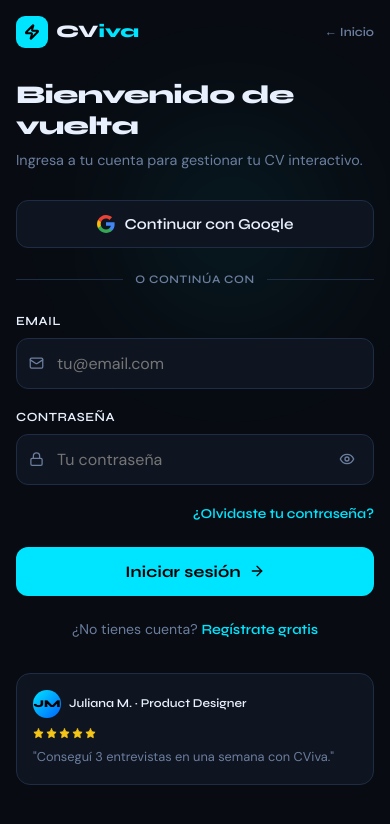
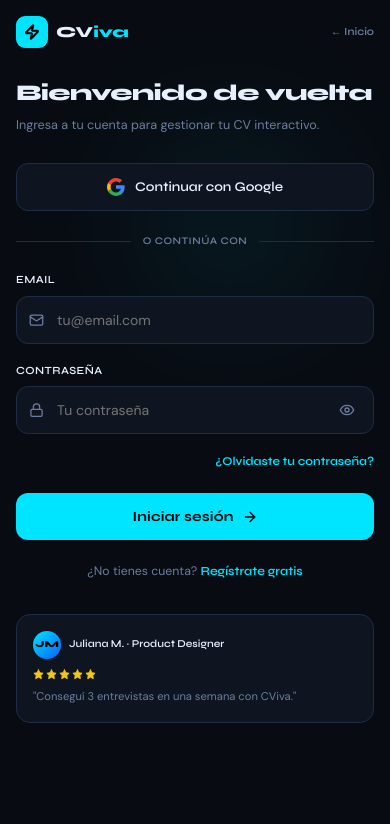
Before and after one commit to saintvedha-gif/cviva, a React (Vite) app: page /auth/login in a window 390 px wide. Shown: the top 824 px of the page. Built offline with nearby package versions, Linux system fonts and the light colour scheme.

Commit message:
Responsive/mobile: fix hero, footer and global styles to prevent horizontal overflow and improve mobile layout

```diff
--- a/src/GlobalStyles.jsx
+++ b/src/GlobalStyles.jsx
@@ -28,6 +28,7 @@
         line-height: 1.6;
         -webkit-font-smoothing: antialiased;
         transition: background 0.4s, color 0.4s;
+        overflow-x: hidden;
       }
       h1,h2,h3,h4 { font-family: 'Syne', sans-serif; font-weight: 800; line-height: 1.1; }
       ::selection { background: var(--accent); color: #000; }
@@ -40,7 +41,7 @@
         to   { opacity: 1; transform: translateY(0); }
       }
       @keyframes pulse-ring {
-        0%   { transform: scale(1);   opacity: 0.7; }
+        0%   { transform: scale(1);    opacity: 0.7; }
         100% { transform: scale(1.55); opacity: 0; }
       }
       @keyframes float {
@@ -55,6 +56,7 @@
         0%   { background-position: -200% center; }
         100% { background-position:  200% center; }
       }
+
       .fade-up  { animation: fadeUp 0.7s cubic-bezier(.22,1,.36,1) both; }
       .d1 { animation-delay: 0.05s; }
       .d2 { animation-delay: 0.15s; }
@@ -63,6 +65,7 @@
       .d5 { animation-delay: 0.50s; }
       .float-anim { animation: float 6s ease-in-out infinite; }
       .ticker-track { animation: ticker 28s linear infinite; }
+
       .btn-primary {
         display: inline-flex; align-items: center; gap: 8px;
         background: var(--accent); color: #000;
@@ -70,6 +73,7 @@
         padding: 14px 28px; border-radius: 10px; border: none; cursor: pointer;
         transition: transform 0.18s, box-shadow 0.18s, opacity 0.18s;
         text-decoration: none; letter-spacing: 0.01em;
+        white-space: nowrap;
       }
       .btn-primary:hover { transform: translateY(-2px); box-shadow: var(--accent-glow); }
       .btn-ghost {
@@ -79,7 +83,7 @@
         padding: 13px 26px; border-radius: 10px;
         border: 1.5px solid var(--border); cursor: pointer;
         transition: border-color 0.18s, background 0.18s, transform 0.18s;
-        text-decoration: none;
+        text-decoration: none; white-space: nowrap;
       }
       .btn-ghost:hover { border-color: var(--accent); background: var(--accent-soft); transform: translateY(-2px); }
       .card {
@@ -108,11 +112,126 @@
                           linear-gradient(90deg, var(--border) 1px, transparent 1px);
         background-size: 48px 48px;
       }
+
+      /* ── Nav mobile ── */
+      .desktop-nav { display: flex !important; }
+      .mobile-menu-btn { display: none !important; }
+      .mobile-nav-menu { display: none; }
+
+      /* ── Dashboard ── */
+      .dash-main { margin-left: 240px; transition: margin-left 0.25s; }
+      .dash-content { padding: 28px; }
+      .topbar-menu-btn { display: none !important; }
+
+      /* ── CV Editor layout ── */
+      .cv-editor-layout { display: flex; gap: 24px; align-items: flex-start; }
+      .cv-editor-panel  { flex: 1 1 480px; min-width: 0; }
+      .cv-preview-panel { flex: 0 0 340px; position: sticky; top: 88px; }
+
+      /* ── Tablet (max 1024px) ── */
+      @media (max-width: 1024px) {
+        .cv-preview-panel { flex: 0 0 280px; }
+      }
+
+      /* ── Mobile (max 768px) ── */
+      @media (max-width: 768px) {
+        html, body { font-size: 15px; }
+
+        /* Nav */
+        .desktop-nav { display: none !important; }
+        .mobile-menu-btn { display: flex !important; }
+        .mobile-nav-menu { display: flex; }
+        nav { padding: 0 16px !important; }
+        nav > div { height: 56px !important; }
+
+        /* Hero */
+        #hero { padding: 90px 16px 60px !important; min-height: auto !important; }
+        .hero-grid {
+          grid-template-columns: 1fr !important;
+          gap: 32px !important;
+          text-align: center;
+        }
+        /* Reduce hero headline and spacing so it fits smaller screens */
+        .hero-grid h1 {
+          font-size: clamp(1.8rem, 6.5vw, 2.6rem) !important;
+          letter-spacing: -0.01em !important;
+          line-height: 1.06 !important;
+          margin-bottom: 10px !important;
+          word-break: break-word !important;
+          overflow-wrap: break-word !important;
+        }
+        .hero-grid p { max-width: 100% !important; padding: 0 6px; font-size: 0.98rem !important; }
+        .hero-cta { justify-content: center !important; gap: 8px !important; }
+        .hero-cta .btn-primary { padding: 10px 14px !important; font-size: 0.9rem !important; }
+        .hero-cta .btn-ghost { padding: 10px 12px !important; font-size: 0.88rem !important; }
+        /* Slightly scale down mockup to fit narrow viewports */
+        .hero-grid .float-anim > div { transform: scale(0.92); max-width: 300px !important; }
+        /* hide large absolute decorations that cause overflow */
+        .hero-deco { display: none !important; }
+        .hero-grid > div:first-child { order: 1; }
+        .hero-grid > div:nth-child(2) { order: 2; }
+        .hero-grid .float-anim { justify-content: center !important; }
+        .hero-grid .float-anim > div { max-width: 100% !important; width: 100% !important; }
+        .hero-cta { justify-content: center !important; flex-wrap: wrap; }
+
+        /* Auth */
+        .auth-left { display: none !important; }
+
+        /* Dashboard layout */
+        .dash-main { margin-left: 0 !important; }
+        .dash-content { padding: 16px !important; }
+        .topbar-menu-btn { display: flex !important; }
+
+        /* CV Editor — stack vertically */
+        .cv-editor-layout { flex-direction: column !important; }
+        .cv-editor-panel  { flex: none !important; width: 100% !important; }
+        .cv-preview-panel {
+          flex: none !important;
+          width: 100% !important;
+          position: static !important;
+        }
+
+        /* Cards grid */
+        .card { border-radius: 14px; }
+
+        /* Stats grid */
+        .stats-grid { grid-template-columns: 1fr 1fr !important; }
+
+        /* Buttons */
+        .btn-primary, .btn-ghost { padding: 11px 18px; font-size: 0.88rem; }
+        /* Footer adjustments */
+        footer { padding: 36px 16px 28px !important; }
+        footer > div { max-width: 100% !important; padding: 0 8px; }
+        footer .grid-footer { display: grid; grid-template-columns: 1fr !important; gap: 18px !important; }
+        footer p { max-width: 100% !important; }
+        footer a { white-space: normal !important; }
+      }
+
+      /* ── Small mobile (max 420px) ── */
+      @media (max-width: 420px) {
+        html, body { font-size: 14px; }
+        #hero { padding: 80px 12px 48px !important; }
+        .btn-primary, .btn-ghost { padding: 10px 14px; font-size: 0.85rem; }
+        .stats-grid { grid-template-columns: 1fr !important; }
+        .dash-content { padding: 12px !important; }
+        .hero-deco { display: none !important; }
+        html, body, #root { max-width: 100vw; overflow-x: hidden; overscroll-behavior-x: none; }
+        /* Tighten headline further on very small screens */
+        .hero-grid h1 { font-size: clamp(1.6rem, 7.5vw, 2.2rem) !important; }
+        .hero-grid p { font-size: 0.95rem !important; }
+        .hero-grid .float-anim > div { transform: scale(0.88); }
+        /* Footer very small screens */
+        footer { padding: 28px 12px 20px !important; }
+        footer .grid-footer { gap: 12px !important; }
+        /* Keep footer layout similar but smaller: 2 columns, reduced gaps and fonts */
+        footer .grid-footer { grid-template-columns: repeat(2, 1fr) !important; gap: 12px !important; }
+        footer p { font-size: 0.78rem !important; }
+        footer .footer-social-link { width: 30px !important; height: 30px !important; }
+        footer .footer-copy, footer .footer-powered { font-size: 0.72rem !important; }
+        footer .grid-footer > div { padding-right: 6px !important; }
+      }
     `}</style>
   );
 };
 
 export default GlobalStyles;
-// This file already exports GlobalStyles — appending mobile media queries via a second component
-// is handled inside the existing <style> tag. No changes needed here since AuthLayout
-// handles its own responsive styles inline.
--- a/src/components/dashboard/CVEditorPage.jsx
+++ b/src/components/dashboard/CVEditorPage.jsx
@@ -1,13 +1,13 @@
 // src/components/dashboard/CVEditorPage.jsx
 import { useState } from "react";
-import { Plus, Trash2, Save, Eye, Upload, User, Briefcase, GraduationCap, Wrench, FileText } from "lucide-react";
+import { Plus, Trash2, Save, Eye, User, Briefcase, GraduationCap, Wrench, FileText } from "lucide-react";
 import ExportModal from "./ExportModal";
 
 const TABS = [
-  { id: "info",       label: "Información",  icon: User },
-  { id: "experience", label: "Experiencia",  icon: Briefcase },
-  { id: "education",  label: "Educación",    icon: GraduationCap },
-  { id: "skills",     label: "Habilidades",  icon: Wrench },
+  { id: "info",       label: "Info",        icon: User },
+  { id: "experience", label: "Experiencia", icon: Briefcase },
+  { id: "education",  label: "Educación",   icon: GraduationCap },
+  { id: "skills",     label: "Skills",      icon: Wrench },
 ];
 
 const Field = ({ label, value, onChange, placeholder, type = "text", multiline = false }) => (
@@ -26,6 +26,7 @@
           borderRadius: 10, padding: "10px 14px", color: "var(--text)",
           fontFamily: "DM Sans,sans-serif", fontSize: "0.88rem", resize: "vertical",
           outline: "none", transition: "border-color 0.18s", lineHeight: 1.6,
+          width: "100%",
         }}
         onFocus={e => e.target.style.borderColor = "var(--accent)"}
         onBlur={e => e.target.style.borderColor = "var(--border)"}
@@ -41,6 +42,7 @@
           borderRadius: 10, padding: "10px 14px", color: "var(--text)",
           fontFamily: "DM Sans,sans-serif", fontSize: "0.88rem",
           outline: "none", transition: "border-color 0.18s",
+          width: "100%",
         }}
         onFocus={e => e.target.style.borderColor = "var(--accent)"}
         onBlur={e => e.target.style.borderColor = "var(--border)"}
@@ -56,6 +58,7 @@
   const [activeTab, setActiveTab] = useState("info");
   const [showExport, setShowExport] = useState(false);
   const [saved, setSaved] = useState(false);
+  const [showPreview, setShowPreview] = useState(false);
 
   const [info, setInfo] = useState({
     name: "", role: "", email: "", phone: "", location: "", linkedin: "", summary: "",
@@ -72,7 +75,6 @@
   };
 
   const handleSave = () => {
-    // Sprint 4: persist to Supabase
     setSaved(true);
     setTimeout(() => setSaved(false), 2000);
   };
@@ -86,25 +88,26 @@
   const removeEdu = (id) => setEducation(prev => prev.filter(e => e.id !== id));
 
   return (
-    <div style={{ display: "flex", gap: 24, alignItems: "flex-start", flexWrap: "wrap" }}>
+    <div className="cv-editor-layout">
 
       {/* ── Editor panel ── */}
-      <div style={{ flex: "1 1 480px", minWidth: 0, display: "flex", flexDirection: "column", gap: 20 }}>
+      <div className="cv-editor-panel" style={{ display: "flex", flexDirection: "column", gap: 20 }}>
 
         {/* Tabs */}
-        <div style={{ display: "flex", gap: 6, background: "var(--surface)", border: "1px solid var(--border)", borderRadius: 12, padding: 5, flexWrap: "wrap" }}>
+        <div style={{ display: "flex", gap: 5, background: "var(--surface)", border: "1px solid var(--border)", borderRadius: 12, padding: 5, flexWrap: "wrap" }}>
           {TABS.map(({ id, label, icon: Icon }) => {
             const active = activeTab === id;
             return (
               <button key={id} onClick={() => setActiveTab(id)} style={{
                 display: "flex", alignItems: "center", gap: 6,
-                padding: "8px 14px", borderRadius: 8, border: "none", cursor: "pointer",
+                padding: "8px 12px", borderRadius: 8, border: "none", cursor: "pointer",
                 background: active ? "var(--accent)" : "transparent",
                 color: active ? "#000" : "var(--muted)",
-                fontFamily: "Syne,sans-serif", fontWeight: 700, fontSize: "0.8rem",
-                transition: "all 0.18s", whiteSpace: "nowrap",
+                fontFamily: "Syne,sans-serif", fontWeight: 700, fontSize: "0.78rem",
+                transition: "all 0.18s", whiteSpace: "nowrap", flex: "1 1 auto",
+                justifyContent: "center",
               }}>
-                <Icon size={14} /> {label}
+                <Icon size={13} /> {label}
               </button>
             );
           })}
@@ -112,11 +115,11 @@
 
         {/* Tab: Info */}
         {activeTab === "info" && (
-          <div style={{ display: "flex", flexDirection: "column", gap: 14, background: "var(--surface)", border: "1px solid var(--border)", borderRadius: 16, padding: 24 }}>
+          <div style={{ display: "flex", flexDirection: "column", gap: 14, background: "var(--surface)", border: "1px solid var(--border)", borderRadius: 16, padding: 20 }}>
             <h3 style={{ fontFamily: "Syne,sans-serif", fontWeight: 800, fontSize: "0.95rem", color: "var(--text)", margin: 0 }}>
               Información personal
             </h3>
-            <div style={{ display: "grid", gridTemplateColumns: "1fr 1fr", gap: 14 }}>
+            <div style={{ display: "grid", gridTemplateColumns: "repeat(auto-fit, minmax(200px, 1fr))", gap: 14 }}>
               <Field label="Nombre completo" value={info.name} onChange={v => setInfo(p => ({ ...p, name: v }))} placeholder="Juan Pérez" />
               <Field label="Cargo / Rol" value={info.role} onChange={v => setInfo(p => ({ ...p, role: v }))} placeholder="Full Stack Developer" />
               <Field label="Email" value={info.email} onChange={v => setInfo(p => ({ ...p, email: v }))} placeholder="juan@email.com" type="email" />
@@ -146,7 +149,7 @@
                     </button>
                   )}
                 </div>
-                <div style={{ display: "grid", gridTemplateColumns: "1fr 1fr", gap: 12 }}>
+                <div style={{ display: "grid", gridTemplateColumns: "repeat(auto-fit, minmax(180px, 1fr))", gap: 12 }}>
                   <Field label="Empresa" value={exp.company} onChange={v => updateExp(exp.id, "company", v)} placeholder="Google" />
                   <Field label="Período" value={exp.period} onChange={v => updateExp(exp.id, "period", v)} placeholder="2022 - Presente" />
                 </div>
@@ -159,7 +162,7 @@
               padding: "12px", borderRadius: 10, border: "1.5px dashed var(--border)",
               background: "transparent", color: "var(--muted)", cursor: "pointer",
               fontFamily: "Syne,sans-serif", fontWeight: 600, fontSize: "0.85rem",
-              transition: "border-color 0.18s, color 0.18s",
+              transition: "border-color 0.18s, color 0.18s", width: "100%",
             }}
               onMouseEnter={e => { e.currentTarget.style.borderColor = "var(--accent)"; e.currentTarget.style.color = "var(--accent)"; }}
               onMouseLeave={e => { e.currentTarget.style.borderColor = "var(--border)"; e.currentTarget.style.color = "var(--muted)"; }}
@@ -187,7 +190,7 @@
                     </button>
                   )}
                 </div>
-                <div style={{ display: "grid", gridTemplateColumns: "1fr 1fr", gap: 12 }}>
+                <div style={{ display: "grid", gridTemplateColumns: "repeat(auto-fit, minmax(180px, 1fr))", gap: 12 }}>
                   <Field label="Institución" value={edu.institution} onChange={v => updateEdu(edu.id, "institution", v)} placeholder="Universidad Nacional" />
                   <Field label="Período" value={edu.period} onChange={v => updateEdu(edu.id, "period", v)} placeholder="2018 - 2022" />
                 </div>
@@ -199,7 +202,7 @@
               padding: "12px", borderRadius: 10, border: "1.5px dashed var(--border)",
               background: "transparent", color: "var(--muted)", cursor: "pointer",
               fontFamily: "Syne,sans-serif", fontWeight: 600, fontSize: "0.85rem",
-              transition: "border-color 0.18s, color 0.18s",
+              transition: "border-color 0.18s, color 0.18s", width: "100%",
             }}
               onMouseEnter={e => { e.currentTarget.style.borderColor = "var(--accent)"; e.currentTarget.style.color = "var(--accent)"; }}
               onMouseLeave={e => { e.currentTarget.style.borderColor = "var(--border)"; e.currentTarget.style.color = "var(--muted)"; }}
@@ -211,7 +214,7 @@
 
         {/* Tab: Skills */}
         {activeTab === "skills" && (
-          <div style={{ background: "var(--surface)", border: "1px solid var(--border)", borderRadius: 16, padding: 24, display: "flex", flexDirection: "column", gap: 14 }}>
+          <div style={{ background: "var(--surface)", border: "1px solid var(--border)", borderRadius: 16, padding: 20, display: "flex", flexDirection: "column", gap: 14 }}>
             <h3 style={{ fontFamily: "Syne,sans-serif", fontWeight: 800, fontSize: "0.95rem", color: "var(--text)", margin: 0 }}>
               Habilidades
             </h3>
@@ -259,11 +262,23 @@
           >
             <FileText size={15} /> Exportar
           </button>
+
+          {/* Mobile preview toggle */}
+          <button onClick={() => setShowPreview(p => !p)} className="preview-toggle-btn" style={{
+            flex: 1, minWidth: 120, display: "none", alignItems: "center", justifyContent: "center", gap: 8,
+            padding: "12px 20px", borderRadius: 10, cursor: "pointer",
+            background: showPreview ? "var(--accent-soft)" : "transparent", color: showPreview ? "var(--accent)" : "var(--muted)",
+            border: "1.5px solid var(--border)",
+            fontFamily: "Syne,sans-serif", fontWeight: 700, fontSize: "0.88rem",
+            transition: "all 0.18s",
+          }}>
+            <Eye size={15} /> {showPreview ? "Ocultar preview" : "Ver preview"}
+          </button>
         </div>
       </div>
 
       {/* ── Live preview ── */}
-      <div style={{ flex: "0 0 340px", position: "sticky", top: 88 }}>
+      <div className={`cv-preview-panel${showPreview ? " preview-visible" : ""}`}>
         <div style={{ display: "flex", alignItems: "center", gap: 8, marginBottom: 12 }}>
           <Eye size={14} color="var(--accent)" />
           <span style={{ fontFamily: "Syne,sans-serif", fontWeight: 700, fontSize: "0.82rem", color: "var(--muted)" }}>
@@ -279,11 +294,18 @@
         cvData={cvData}
         previewElementId="cv-preview"
       />
+
+      <style>{`
+        @media (max-width: 768px) {
+          .preview-toggle-btn { display: flex !important; }
+          .cv-preview-panel { display: none; width: 100% !important; }
+          .cv-preview-panel.preview-visible { display: block !important; }
+        }
+      `}</style>
     </div>
   );
 }
 
-// ── Inline preview component ──
 function CVPreview({ cvData }) {
   const { name, role, email, phone, location, linkedin, summary, experience, education, skills } = cvData;
   return (
@@ -292,7 +314,6 @@
       padding: 24, fontSize: "0.78rem", color: "var(--text)", lineHeight: 1.6,
       maxHeight: "calc(100vh - 160px)", overflowY: "auto",
     }}>
-      {/* Header */}
       <div style={{ marginBottom: 18, paddingBottom: 16, borderBottom: "1px solid var(--border)" }}>
         <div style={{ fontFamily: "Syne,sans-serif", fontWeight: 800, fontSize: "1.4rem", color: "var(--accent)", letterSpacing: "-0.03em", lineHeight: 1.1 }}>
           {name || "Tu nombre"}
@@ -305,17 +326,9 @@
           {linkedin && <span style={{ color: "var(--accent)" }}>{linkedin}</span>}
         </div>
       </div>
-
-      {/* Summary */}
-      {summary && (
-        <Section title="Perfil">
-          <p style={{ margin: 0, color: "var(--muted)" }}>{summary}</p>
-        </Section>
-      )}
-
-      {/* Experience */}
+      {summary && <PreviewSection title="Perfil"><p style={{ margin: 0, color: "var(--muted)" }}>{summary}</p></PreviewSection>}
       {experience?.some(e => e.company) && (
-        <Section title="Experiencia">
+        <PreviewSection title="Experiencia">
           {experience.filter(e => e.company).map(exp => (
             <div key={exp.id} style={{ marginBottom: 12 }}>
               <div style={{ display: "flex", justifyContent: "space-between", flexWrap: "wrap", gap: 4 }}>
@@ -326,12 +339,10 @@
               <div style={{ color: "var(--muted)" }}>{exp.description}</div>
             </div>
           ))}
-        </Section>
+        </PreviewSection>
       )}
-
-      {/* Education */}
       {education?.some(e => e.institution) && (
-        <Section title="Educación">
+        <PreviewSection title="Educación">
           {education.filter(e => e.institution).map(edu => (
             <div key={edu.id} style={{ marginBottom: 10 }}>
               <div style={{ display: "flex", justifyContent: "space-between", flexWrap: "wrap", gap: 4 }}>
@@ -341,37 +352,25 @@
               <div style={{ color: "var(--muted)" }}>{edu.degree}</div>
             </div>
           ))}
-        </Section>
+        </PreviewSection>
       )}
-
-      {/* Skills */}
       {skills?.length > 0 && (
-        <Section title="Habilidades">
+        <PreviewSection title="Habilidades">
           <div style={{ display: "flex", flexWrap: "wrap", gap: 6 }}>
             {skills.map((s, i) => (
-              <span key={i} style={{
-                padding: "3px 10px", borderRadius: 100, fontSize: "0.7rem",
-                background: "var(--accent-soft)", color: "var(--accent)",
-                border: "1px solid color-mix(in srgb, var(--accent) 30%, transparent)",
-                fontFamily: "Syne,sans-serif", fontWeight: 700,
-              }}>{s}</span>
+              <span key={i} style={{ padding: "3px 10px", borderRadius: 100, fontSize: "0.7rem", background: "var(--accent-soft)", color: "var(--accent)", border: "1px solid color-mix(in srgb, var(--accent) 30%, transparent)", fontFamily: "Syne,sans-serif", fontWeight: 700 }}>{s}</span>
             ))}
           </div>
-        </Section>
+        </PreviewSection>
       )}
     </div>
   );
 }
 
-function Section({ title, children }) {
+function PreviewSection({ title, children }) {
   return (
     <div style={{ marginBottom: 16 }}>
-      <div style={{
-        fontFamily: "Syne,sans-serif", fontWeight: 800, fontSize: "0.72rem",
-        color: "var(--accent)", letterSpacing: "0.1em", textTransform: "uppercase",
-        marginBottom: 8, paddingBottom: 4,
-        borderBottom: "1px solid var(--border)",
-      }}>
+      <div style={{ fontFamily: "Syne,sans-serif", fontWeight: 800, fontSize: "0.72rem", color: "var(--accent)", letterSpacing: "0.1em", textTransform: "uppercase", marginBottom: 8, paddingBottom: 4, borderBottom: "1px solid var(--border)" }}>
         {title}
       </div>
       {children}
```
Also changed, not shown: src/components/Footer.jsx (+8 -8 lines), src/components/Hero.jsx (+4 -4 lines), src/components/dashboard/DashboardHome.jsx (+76 -77 lines).
